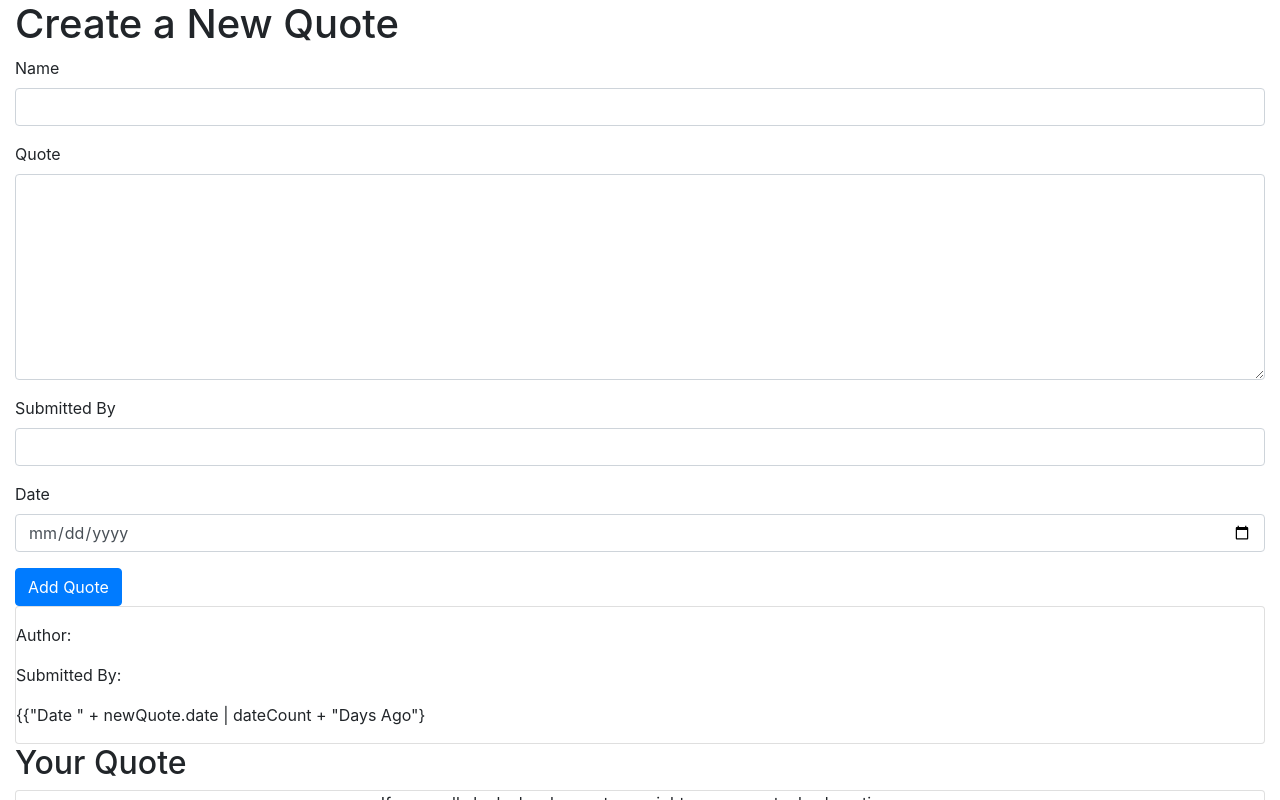
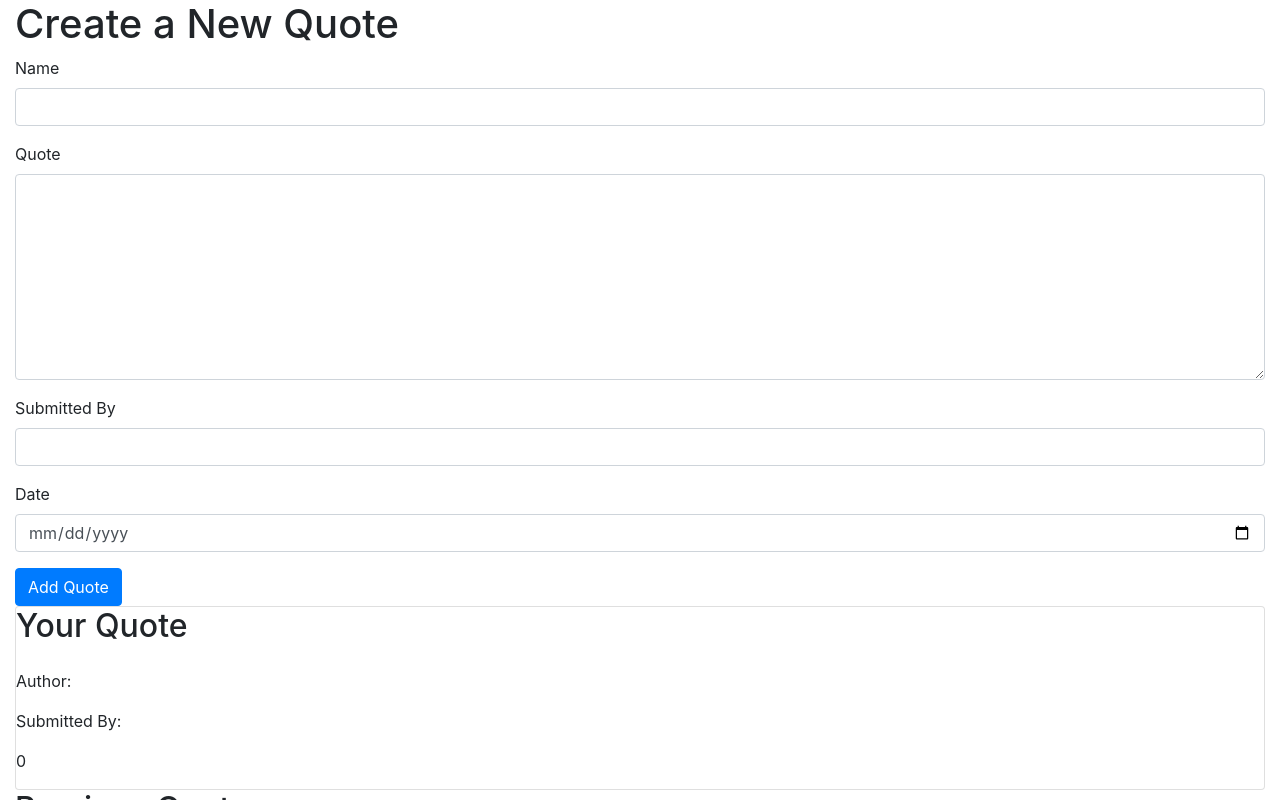
Before and after one commit to gracewa/Quotes, an Angular app: page / in a window 1280 px wide. Shown: the top 800 px of the page. Built offline with nearby package versions, Linux system fonts and the light colour scheme.

Commit message:
Final display changes

```diff
--- a/src/app/app.component.css
+++ b/src/app/app.component.css
@@ -1,3 +1,4 @@
+
 h1 {
   text-align: center;
 }
--- a/src/app/date-count.pipe.ts
+++ b/src/app/date-count.pipe.ts
@@ -8,7 +8,7 @@ export class DateCountPipe implements PipeTransform {
   transform(value: any): number {
     let today:Date = new Date(); //get current date and time
     let todayWithNoTime:any = new Date(today.getFullYear(), today.getMonth(), today.getDate())
-    var dateDifference = Math.abs(value - todayWithNoTime) //returns value in miliseconds
+    var dateDifference = Math.abs(value + todayWithNoTime) //returns value in miliseconds
     const secondsInDay = 86400; //60 seconds * 60 minutes in an hour * 24 hours in a day
     var dateDifferenceSeconds = dateDifference*0.001; //converts miliseconds to seconds
     var dateCounter = dateDifferenceSeconds/secondsInDay;
--- a/src/app/quote-form/quote-form.component.html
+++ b/src/app/quote-form/quote-form.component.html
@@ -30,12 +30,13 @@
       <p>Date is Required</p>
       </div>
     </div>
-    <button class="btn btn-primary" name="button">Add Quote</button>
+    <button (click) = 'toggleInsert()' class="btn btn-primary" name="button">Add Quote</button>
   </form>
 
-  <div class="card">
+  <div class="card" showNew:boolean=false>
+  <h2> Your Quote </h2>
   <p>{{newQuote.quote}}</p>
   <p>{{"Author: " + newQuote.author}}</p>
   <p>{{"Submitted By: " + newQuote.submitter}}</p>
-  <p>{{"Date " + newQuote.date | dateCount + "Days Ago"}</p>
+  <p>{{"Date " + newQuote.date | dateCount}}</p>
   </div>
--- a/src/app/quote-form/quote-form.component.ts
+++ b/src/app/quote-form/quote-form.component.ts
@@ -10,6 +10,11 @@ export class QuoteFormComponent implements OnInit {
   newQuote = new Quote("", "", "", "");
 
 
+  toggleInsert(){
+    this.newQuote.showNew=!this.newQuote.showNew
+  }
+
+
   constructor() { }
 
   ngOnInit(){
--- a/src/app/quotes/quotes.component.html
+++ b/src/app/quotes/quotes.component.html
@@ -1,6 +1,4 @@
-<h2>Your Quote</h2>
-
-
+<h2>Previous Quotes</h2>
 
 <div class="row">
   <div class="col-md-12">
--- a/src/app/quotes/quotes.component.ts
+++ b/src/app/quotes/quotes.component.ts
@@ -18,6 +18,8 @@ export class QuotesComponent implements OnInit {
     this.quotes[index].showNew=!this.quotes[index].showNew
   }
 
+
+
   deleteQuote(isDelete, index){
     if (isDelete) {
       this.quotes.splice(index,1)
```
